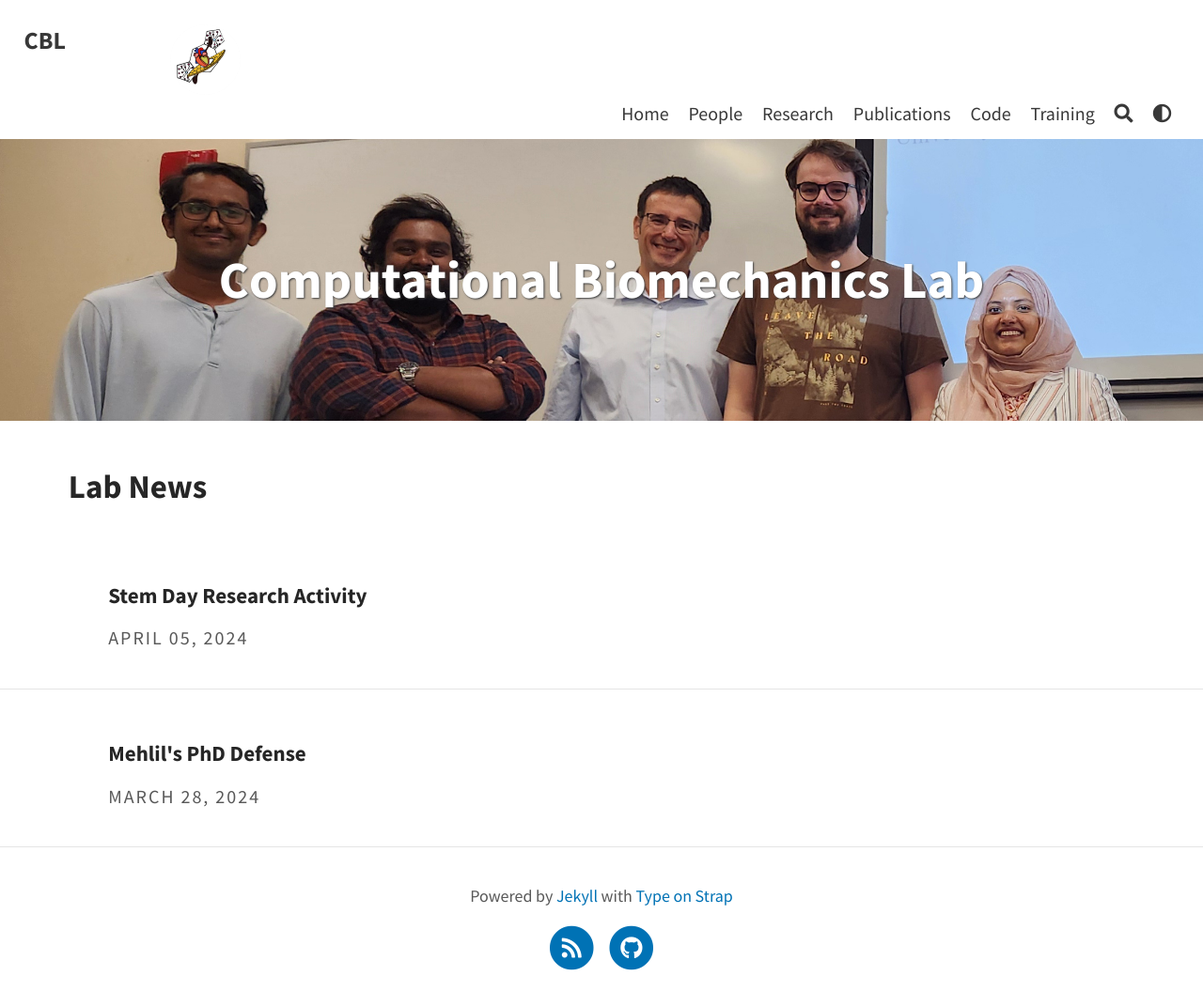
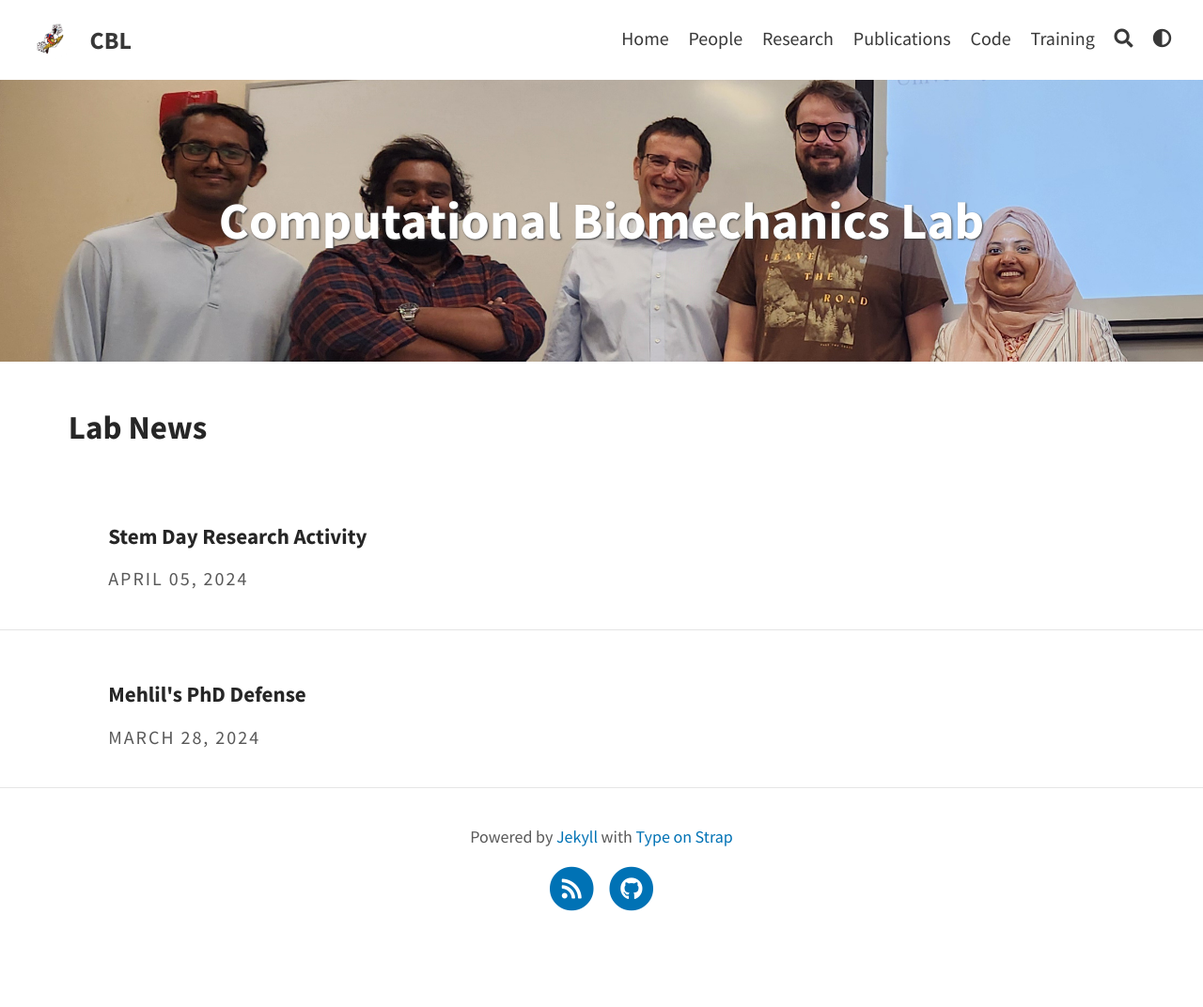
Before and after one commit to CBL-UCF/CBL-UCF.github.io, a Jekyll site: the page built from index.html, in a window 1280 px wide. Shown: the whole page at 94% size. Built offline with Jekyll 4.4.1, drawn with Linux system fonts in a browser that asks for light colours; a script that is not in the unit is left out; the list of posts is cut into pages by our own code; after the commit the page ends 1009 px from its top, so only the background shows below that.

Commit message:
Update navbar.liquid

```diff
--- a/_includes/default/navbar.liquid
+++ b/_includes/default/navbar.liquid
@@ -4,7 +4,7 @@
 	<div class="branding">
         {% if site.avatar %}
 		<a href="{{ '/' | relative_url }}">
-			<img src="../assets/img/logoavatar75.png" border="0">
+			<img alt="logo img" class="avatar" src="{{ site.avatar | relative_url }}" loading="lazy"/>
 		</a>
         {% endif %}
         <a class="site-title" aria-label="{{ site.title }}" href="{{ '/' | relative_url }}">
```
